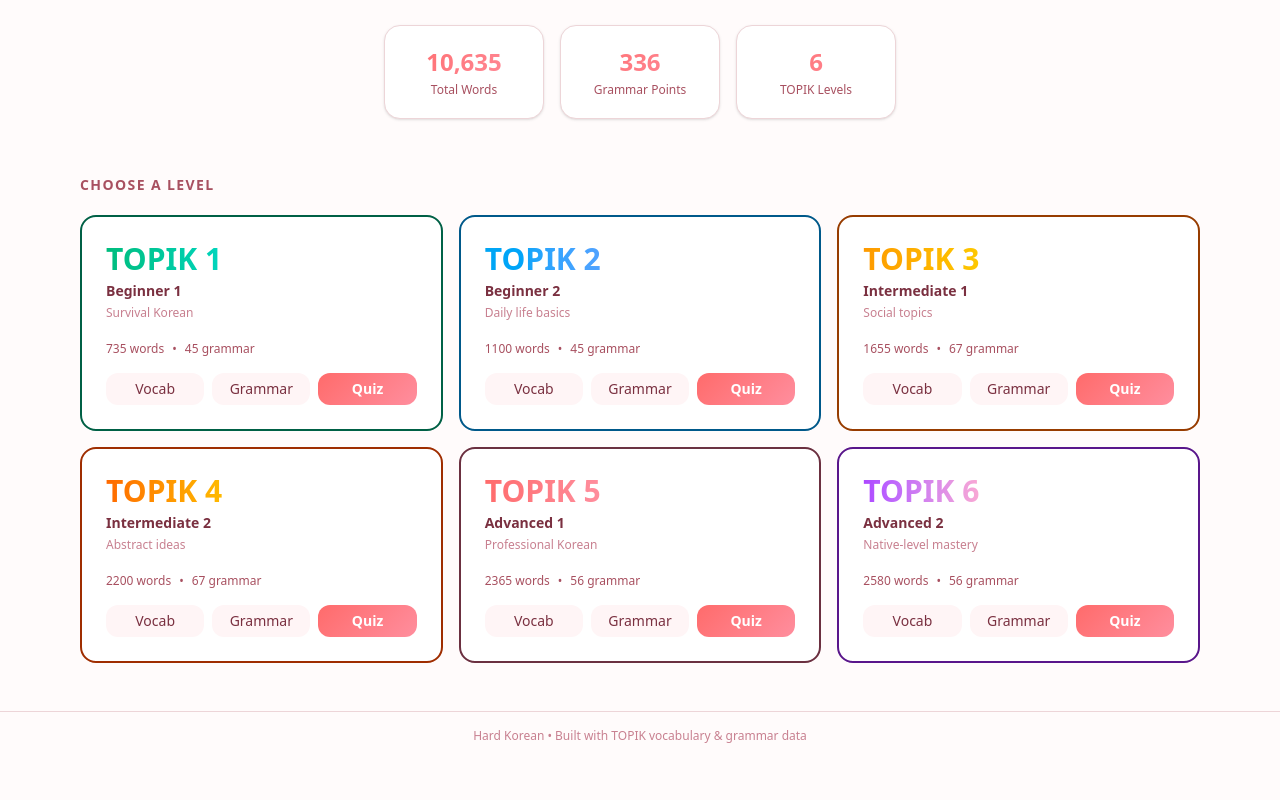
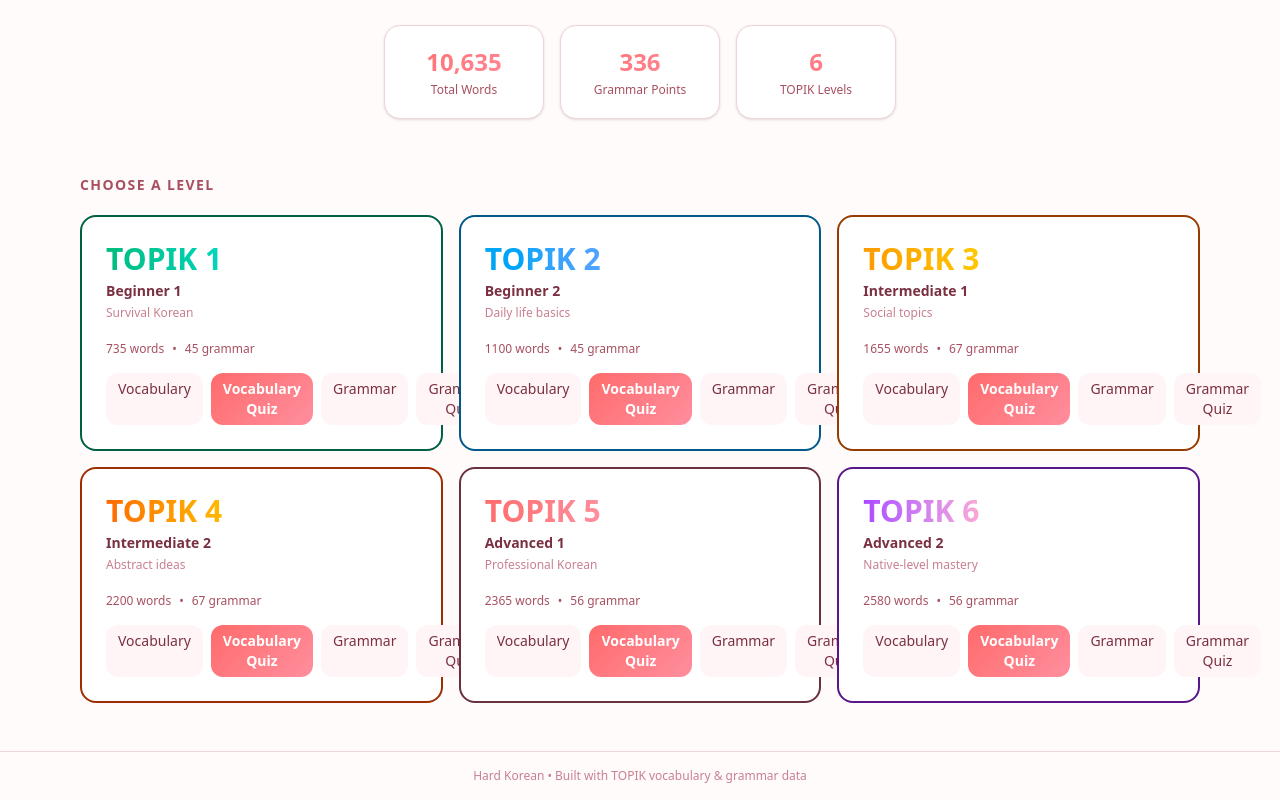
Before and after one commit to hamilcar1026/hard-korean-app, a Next.js app: page / in a window 1280 px wide. Shown: the part 1058-1858 px from the top of the page. Before the commit the page ends 1818 px from the top, so only its background shows below. Built offline with nearby package versions, Linux system fonts and the light colour scheme; no server answers; the database is empty.

Commit message:
Rename quiz navigation labels

```diff
--- a/src/app/page.tsx
+++ b/src/app/page.tsx
@@ -119,7 +119,14 @@
                   href={`/vocabulary?level=${level}`}
                   className="flex-1 text-center px-3 py-1.5 bg-card-surface text-text-muted text-sm rounded-xl hover:text-text hover:bg-border transition-colors"
                 >
-                  Vocab
+                  Vocabulary
+                </Link>
+                <Link
+                  href={`/quiz?level=${level}`}
+                  className="flex-1 text-center px-3 py-1.5 text-sm rounded-xl text-white font-semibold transition-all hover:opacity-90"
+                  style={{ background: 'linear-gradient(135deg, #FF6B6B, #FF8E9E)' }}
+                >
+                  Vocabulary Quiz
                 </Link>
                 <Link
                   href={`/grammar?level=${level}`}
@@ -128,11 +135,10 @@
                   Grammar
                 </Link>
                 <Link
-                  href={`/quiz?level=${level}`}
-                  className="flex-1 text-center px-3 py-1.5 text-sm rounded-xl text-white font-semibold transition-all hover:opacity-90"
-                  style={{ background: 'linear-gradient(135deg, #FF6B6B, #FF8E9E)' }}
+                  href={`/grammar-quiz?level=${level}`}
+                  className="flex-1 text-center px-3 py-1.5 bg-card-surface text-text-muted text-sm rounded-xl hover:text-text hover:bg-border transition-colors"
                 >
-                  Quiz
+                  Grammar Quiz
                 </Link>
               </div>
             </div>
--- a/src/components/NavBar.tsx
+++ b/src/components/NavBar.tsx
@@ -9,10 +9,10 @@
 const links = [
   { href: '/', label: 'Home' },
   { href: '/vocabulary', label: 'Vocabulary' },
+  { href: '/quiz', label: 'Vocabulary Quiz' },
   { href: '/grammar', label: 'Grammar' },
   { href: '/grammar-quiz', label: 'Grammar Quiz' },
   { href: '/favorites', label: 'Favorites' },
-  { href: '/quiz', label: 'Quiz' },
   { href: '/memory', label: 'Memory' },
   { href: '/crossword', label: 'Crossword' },
 ]
```
